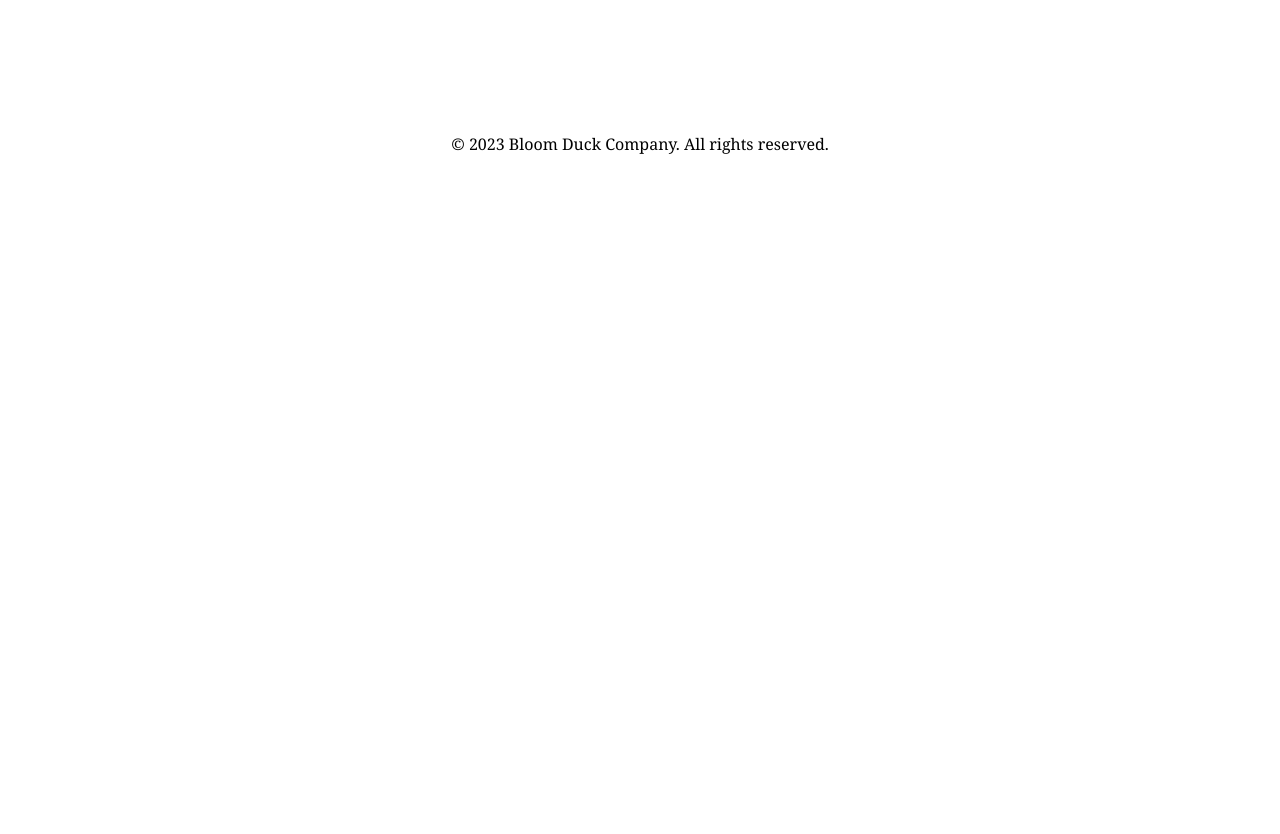
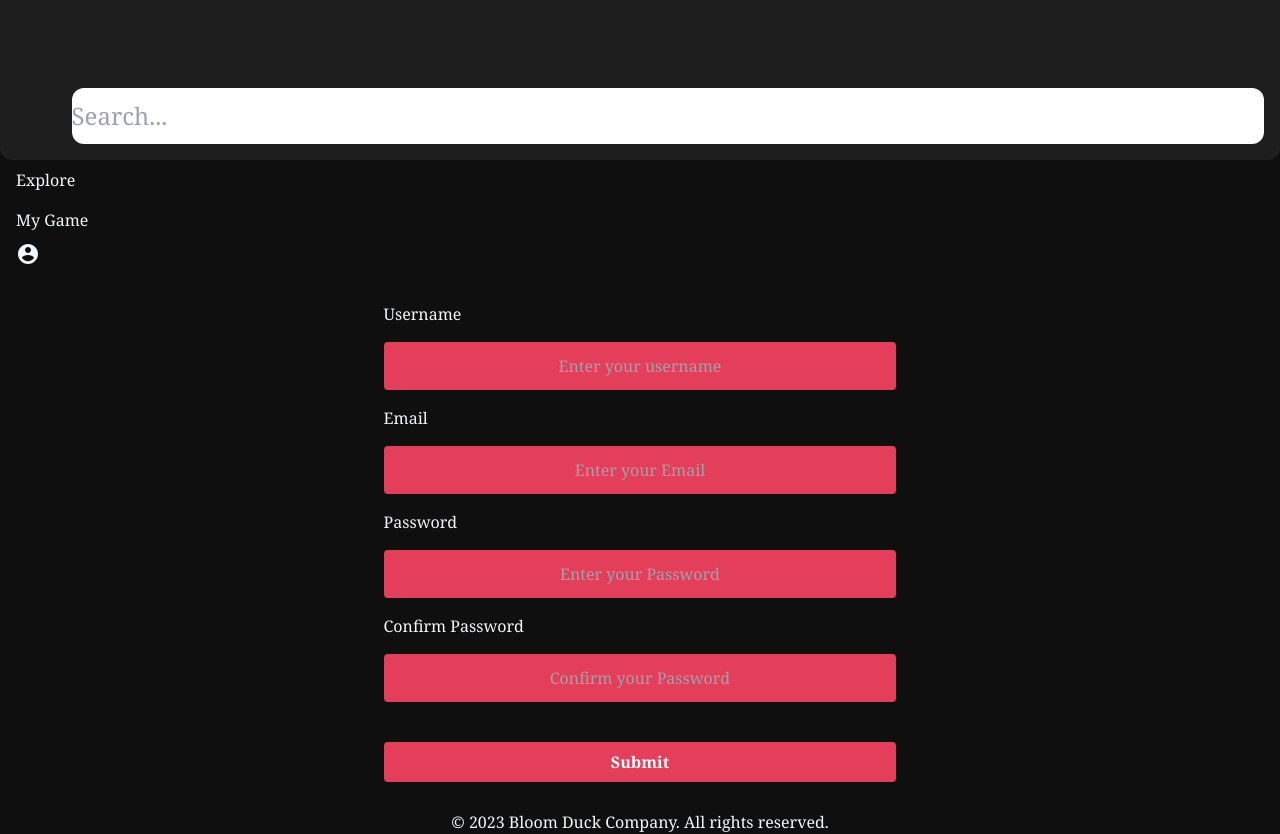
Before and after one commit to AsaadDuck/GameStack, a Next.js app: page /register in a window 1280 px wide. Before the commit this address had no page. Shown: the part 1120-1954 px from the top of the page. Before the commit the page ends 1276 px from the top, so only its background shows below. Built offline with nearby package versions, Linux system fonts and the light colour scheme.

Commit message:
my game update

```diff
--- a/Components/Footer.tsx
+++ b/Components/Footer.tsx
@@ -2,7 +2,7 @@ import React from 'react'
 
 const Footer = () => {
   return (
-<div className="w-full px-4 absolute bottom-10">
+<div className="w-full px-4  pb-9">
     <p className="text-center text-gray-500 text-sm">
       &copy; 2023 Bloom Duck Company. All rights reserved.
     </p>
--- a/Components/Navbar.tsx
+++ b/Components/Navbar.tsx
@@ -26,36 +26,37 @@ const Navbar = () => {
 
   return (
     <nav className="mx-1 mb-2 sticky top-0 z-10">
-        <div className=" mt-2 font-Belanosima rounded-xl bg-[#1E1E1E] text-[#E43F5A] max-w-screen flex flex-wrap items-center justify-between mx-auto p-4 text-2xl">
+    <div className="mt-2 font-Belanosima rounded-xl bg-[#1E1E1E] text-[#E43F5A] max-w-screen flex flex-wrap items-center justify-between mx-auto p-4 text-2xl">
 
       <div className="text-6xl">
         <Link href={''}> Logo</Link>
       </div>
 
-            <div className="relative mt-3  w-1/3 items-center ">
+      <div className="relative mt-3 w-full lg:w-1/3 items-center">
         <div className="absolute inset-y-0 left-0 flex items-center pl-3 pointer-events-none">
           <svg className="w-5 h-5 text-[#E43F5A]" aria-hidden="true" fill="currentColor" viewBox="0 0 20 20" xmlns="http://www.w3.org/2000/svg"><path fill-rule="evenodd" d="M8 4a4 4 0 100 8 4 4 0 000-8zM2 8a6 6 0 1110.89 3.476l4.817 4.817a1 1 0 01-1.414 1.414l-4.816-4.816A6 6 0 012 8z" clip-rule="evenodd"></path></svg>
         </div>
-                    <input type="text" id="" className="block w-full  py-3 pl-10 text-sm text-gray-900 border-[#0F0F0F]   rounded-xl bg-[#0F0F0F]" placeholder="Search..."/>
+        <input type="text" id="" className="block w-full py-3 pl-10 text-sm text-gray-900 border-[#0F0F0F] rounded-xl bg-[#0F0F0F]" placeholder="Search..." />
       </div>
 
       <div className="">
+        <button className="block lg:hidden">
+          <svg className="w-6 h-6 text-white" viewBox="0 0 24 24" fill="none" xmlns="http://www.w3.org/2000/svg"><path d="M4 6H20M4 12H20M4 18H20" stroke="#E43F5A" strokeWidth="2" strokeLinecap="round" strokeLinejoin="round" /></svg>
+        </button>
 
-
-
-                <ul className="flex flex-wrap items-center justify-center">
-                    <li    >
-                        <Link className={`px-7 ${activeLink === '/' ? 'text-white ' : ''}` } href={'/'}>Explore</Link>
+        <ul className="flex flex-wrap items-center justify-between w-full lg:w-auto hidden lg:flex">
+          <li>
+            <Link className={`px-7 ${activeLink === '/' ? 'text-white ' : ''}`} href={'/'}>Explore</Link>
           </li>
 
-                    <li   >
-                        <Link className={`px-7 ${activeLink === '/myGame' ? 'text-white ' : ''}`} href={'/myGame'}>My  Game</Link>
+          <li>
+            <Link className={`px-7 ${activeLink === '/myGame' ? 'text-white ' : ''}`} href={'/myGame'}>My Game</Link>
           </li>
 
-                    <li className="ml-10 mr-5">
-                        <div >
-                            <Link className= {`${activeLink === '/profile' ? 'text-white ' : ''} `} href={'/profile'} >
-                                <AccountCircleIcon className={`${activeLink === '/profile' ? 'text-white ' : ''} text-[#E43F5A] scale-[3]`}/>
+          <li className="ml-10 mr-5">
+            <div>
+              <Link className={`${activeLink === '/profile' ? 'text-white ' : ''} `} href={'/profile'} >
+                <AccountCircleIcon className={`${activeLink === '/profile' ? 'text-white ' : ''} text-[#E43F5A] scale-[3]`} />
               </Link>
             </div>
           </li>
@@ -64,6 +65,23 @@ const Navbar = () => {
       </div>
     </div>
 
+    <ul className="block w-full px-4 lg:hidden">
+      <li>
+        <Link className={`block py-2 ${activeLink === '/' ? 'text-white ' : ''}`} href={'/'}>Explore</Link>
+      </li>
+
+      <li>
+        <Link className={`block py-2 ${activeLink === '/myGame' ? 'text-white ' : ''}`} href={'/myGame'}>My Game</Link>
+      </li>
+
+      <li className="mt-4">
+        <div>
+          <Link className={`${activeLink === '/profile' ? 'text-white ' : ''} `} href={'/profile'} >
+            <AccountCircleIcon className={`${activeLink === '/profile' ? 'text-white ' : ''} text-[#E43F5A]`} />
+          </Link>
+        </div>
+      </li>
+    </ul>
   </nav>
   )
 }
--- a/src/pages/login.tsx
+++ b/src/pages/login.tsx
@@ -8,22 +8,47 @@ const Login = () => {
     password:""
   });
 
+  //set error messages for handling user input
+  const[error, setError] =useState({
+    usernameE:"Invalid username or password ",
+    passwordE:"Invalid username or password"
+  })
+
+  function handleChange (event:any){
+    const {name, value} =event.target;
+    setCred({
+      ...cred,
+      [name]: value
+
+    }
+    )
+  }
+
+  const handleSubmit = (event:any) => {
+    event.preventDefault();
+    console.log(cred);
+
+  }
+
 
 
   return (
-    <div className="m-auto flex justify-center ">
-        <form className="p-7 w-1/2  " action="">
+    <div className="m-auto flex justify-center md:w-3/4 lg:w-2/3 xl:w-2/3">
+        <form className="p-7   md:w-3/4 lg:w-2/3 xl:w-2/3" action="" onSubmit={handleSubmit}>
 
           <div className="">
           <label className="" htmlFor=""> UserName</label>
-          <input className="block w-full text-center my-4 py-3 text-gray-300 border-[#0F0F0F]   rounded-xl bg-[#E43F5A]" type="text" placeholder="Enter your username" />
+          <input required value={cred.username} name="username" onChange={handleChange} className="block w-full text-center my-4 py-3 text-gray-300 border-[#0F0F0F]   rounded bg-[#E43F5A] border-none outline-none" type="text" placeholder="Enter your username" />
+          <span className={``}>{error.usernameE}</span>
           </div>
 
           <div className="">
           <label htmlFor=""> Password</label>
-          <input className="block w-full text-center my-4 py-3 text-gray-300 border-[#0F0F0F]   rounded-xl bg-[#E43F5A]" type="text" name="" id=""  placeholder= "Enter your Password"/>
+          <input required value={cred.password} name="password" onChange={handleChange}  className="block w-full text-center my-4 py-3 text-gray-300 border-[#0F0F0F]   rounded bg-[#E43F5A] border-none outline-none" type="text"    placeholder= "Enter your Password"/>
+          <span className={``}>{error.passwordE}</span>
           </div>
 
+          <button type="submit" className="w-full bg-[#E43F5A] hover:bg-[#3b0f17] text-white font-bold py-2 px-4 mt-6 rounded">Submit</button>
 
         </form>
     </div>
--- a/src/pages/myGame.tsx
+++ b/src/pages/myGame.tsx
@@ -4,9 +4,8 @@ const myGame = () => {
   return (
 
 
-   <div>
-          <div className="mx-auto mx-6 my-4 bg-[#1E1E1E]  rounded-4xl">
-            <div className="flex justify-center items-center text-slate-300 text-2xl mx-auto mx-4">
+          <div className="my-4 mx-4 ">
+            <div className=" rounded-xl flex justify-center items-center text-slate-300 text-2xl   bg-[#1E1E1E] ">
 
               <div className="flex justify-center m-4 p-4">
                 <h6>Back Log</h6>
@@ -21,7 +20,6 @@ const myGame = () => {
               </div>
             </div>
 
-          </div>
 
           <div>
             <Card />
--- /dev/null
+++ b/src/pages/register.tsx
@@ -0,0 +1,39 @@
+import React from 'react'
+
+const register = () => {
+  return (
+    <div className="m-auto flex justify-center md:w-3/4 lg:w-2/3 xl:w-2/3">
+    <form className="p-7   md:w-3/4 lg:w-2/3 xl:w-2/3" action="">
+
+      <div className="">
+      <label className="" htmlFor=""> Username</label>
+      <input className="block w-full text-center my-4 py-3 text-gray-300 border-[#0F0F0F]   rounded bg-[#E43F5A] border-none outline-none" type="text" placeholder="Enter your username" />
+      </div>
+
+      <div className="">
+      <label htmlFor=""> Email</label>
+      <input className="block w-full text-center my-4 py-3 text-gray-300 border-[#0F0F0F]   rounded bg-[#E43F5A] border-none outline-none" type="text" name="" id=""  placeholder= "Enter your Email"/>
+      </div>
+
+      <div className="">
+      <label htmlFor=""> Password</label>
+      <input className="block w-full text-center my-4 py-3 text-gray-300 border-[#0F0F0F]   rounded bg-[#E43F5A] border-none outline-none" type="text" name="" id=""  placeholder= "Enter your Password"/>
+      </div>
+
+      <div className="">
+      <label htmlFor="">Confirm Password</label>
+      <input className="block w-full text-center my-4 py-3 text-gray-300 border-[#0F0F0F]   rounded bg-[#E43F5A] border-none outline-none" type="text" name="" id=""  placeholder= "Confirm your Password"/>
+      </div>
+
+
+
+
+
+      <button type="submit" className="w-full bg-[#E43F5A] hover:bg-[#3b0f17] text-white font-bold py-2 px-4 mt-6 rounded">Submit</button>
+
+    </form>
+</div>
+  )
+}
+
+export default register
```
Lines whose indentation alone changed are shown as unchanged.
